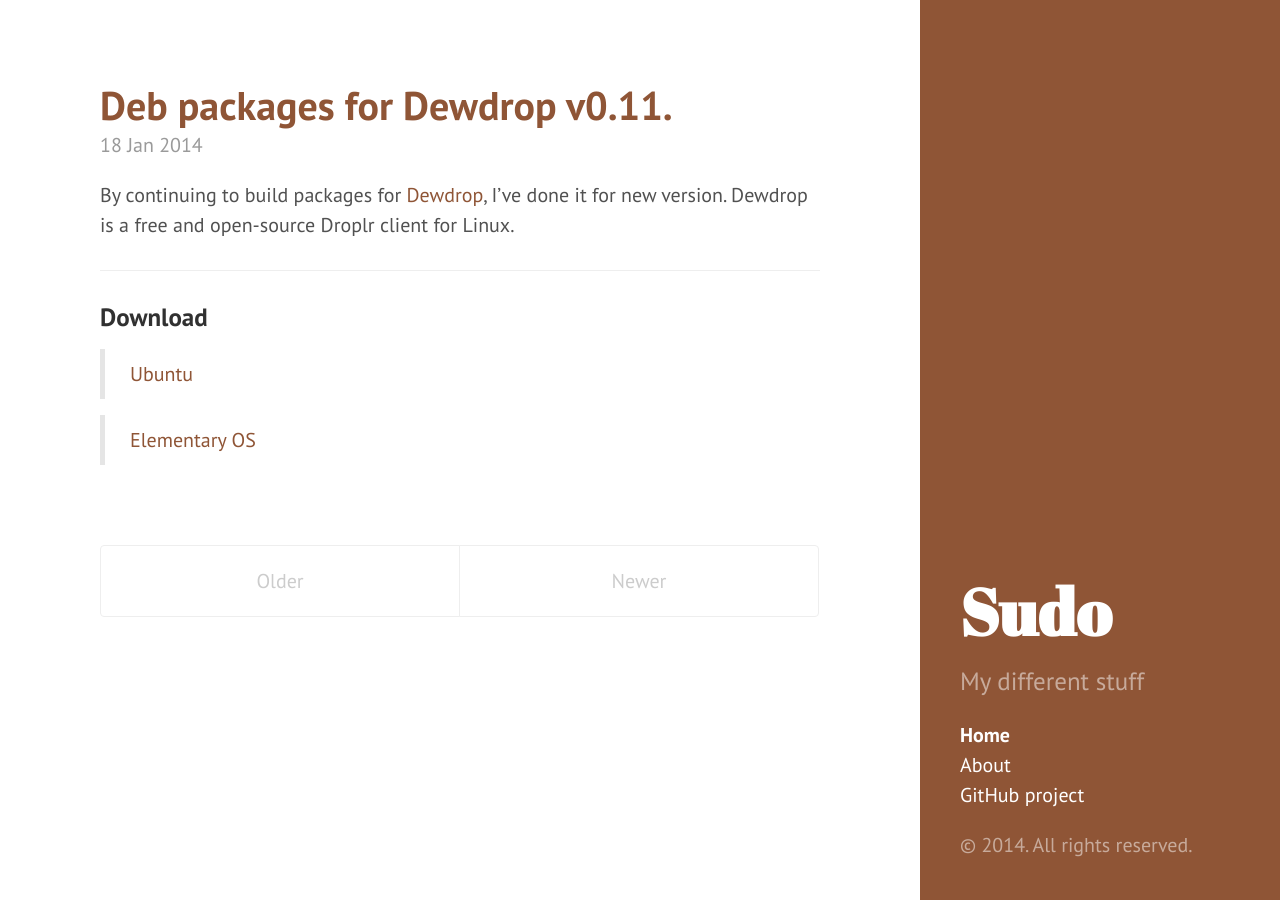
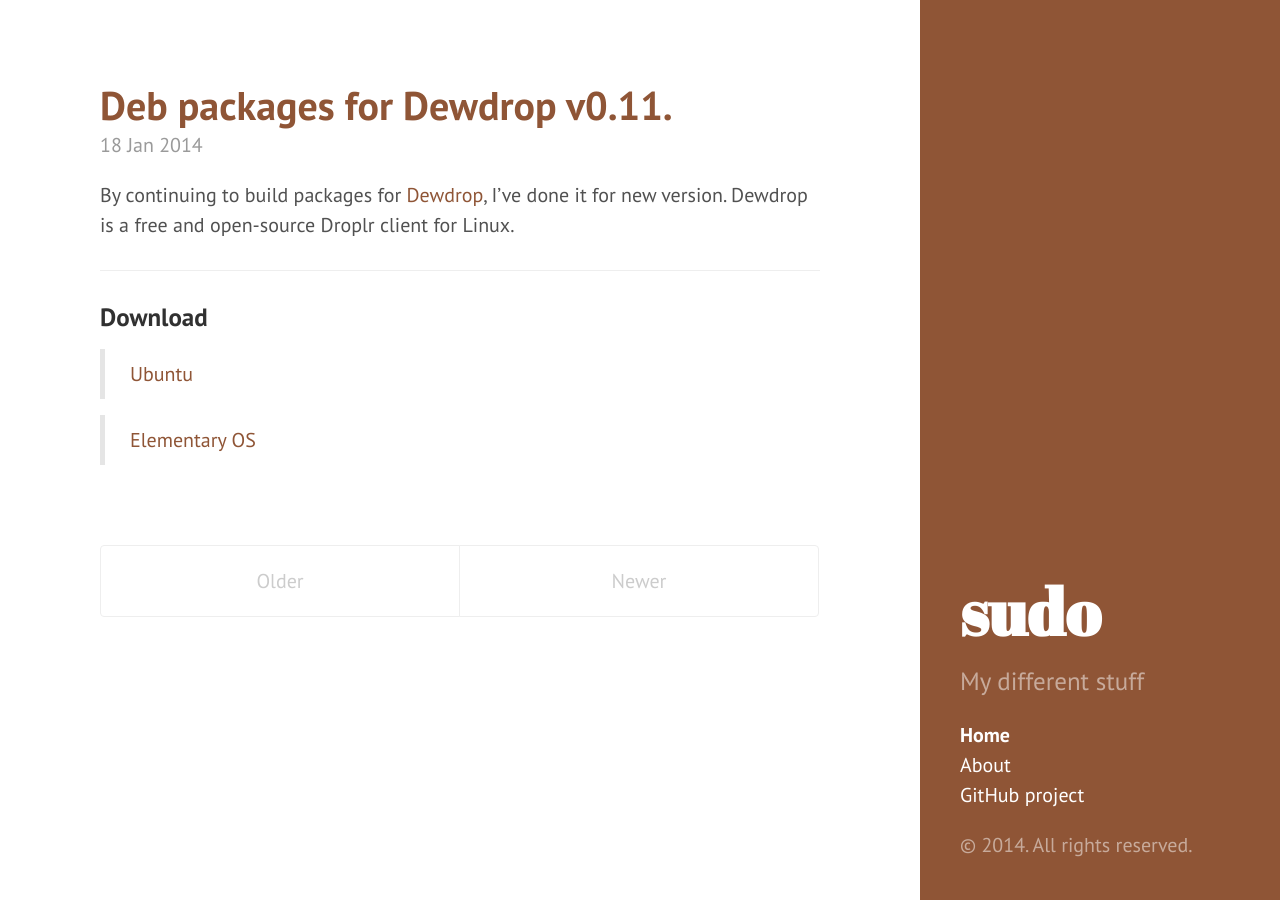
Before and after one commit to sudosu/sudosu.github.io, a Jekyll site: the page built from index.html, in a window 1280 px wide. Built offline with Jekyll 4.4.1, drawn with Linux system fonts in a browser that asks for light colours; Markdown is read by kramdown in place of the engine named in the settings; the list of posts is cut into pages by our own code.

```diff
--- a/_config.yml
+++ b/_config.yml
@@ -6,7 +6,7 @@ pygments:         true
 permalink:        pretty
 
 # Setup
-title:            Sudo
+title:            sudo
 tagline:          'Personal blog'
 description:      'My different stuff'
 url:              http://sudosu.github.io
```
